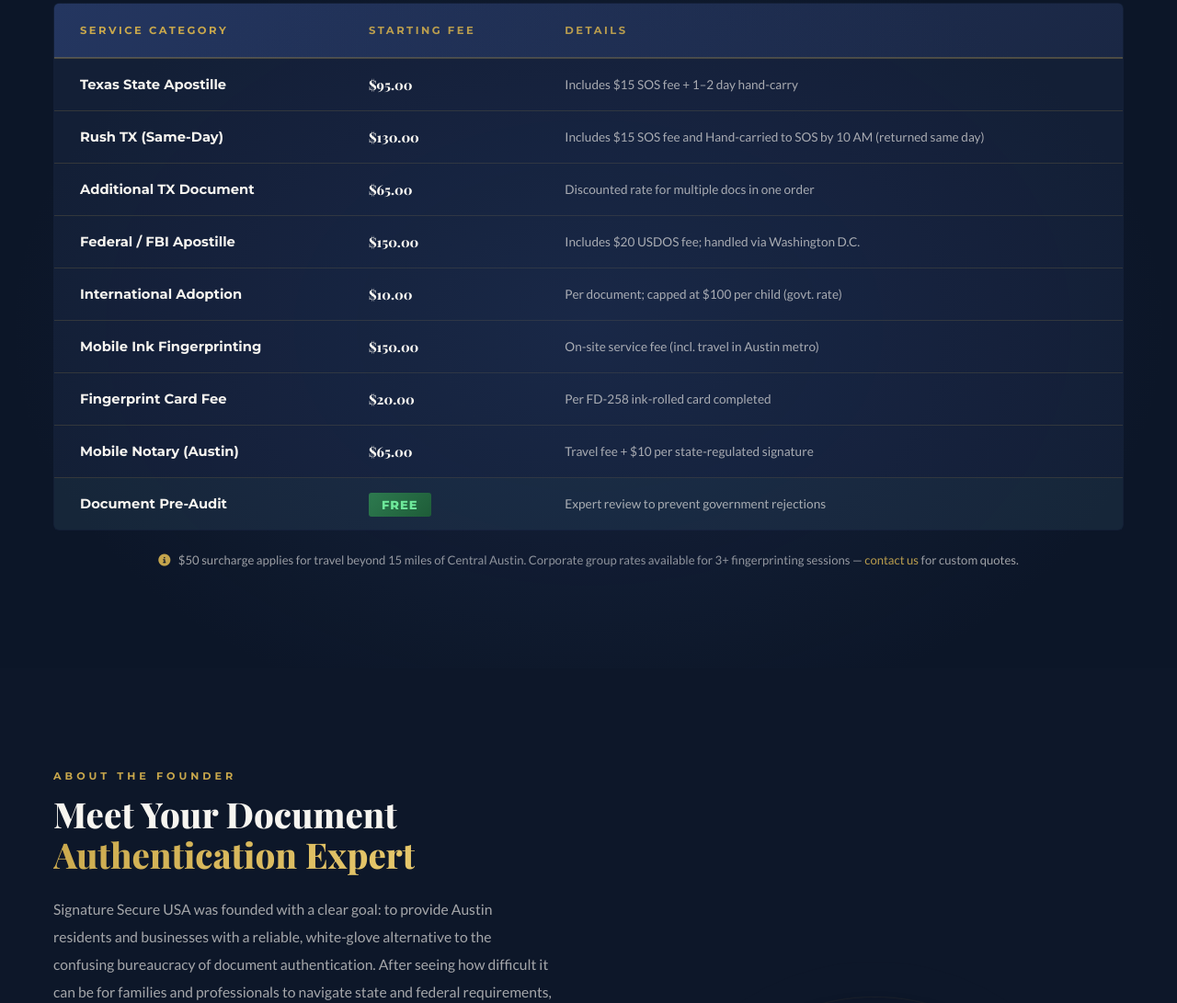
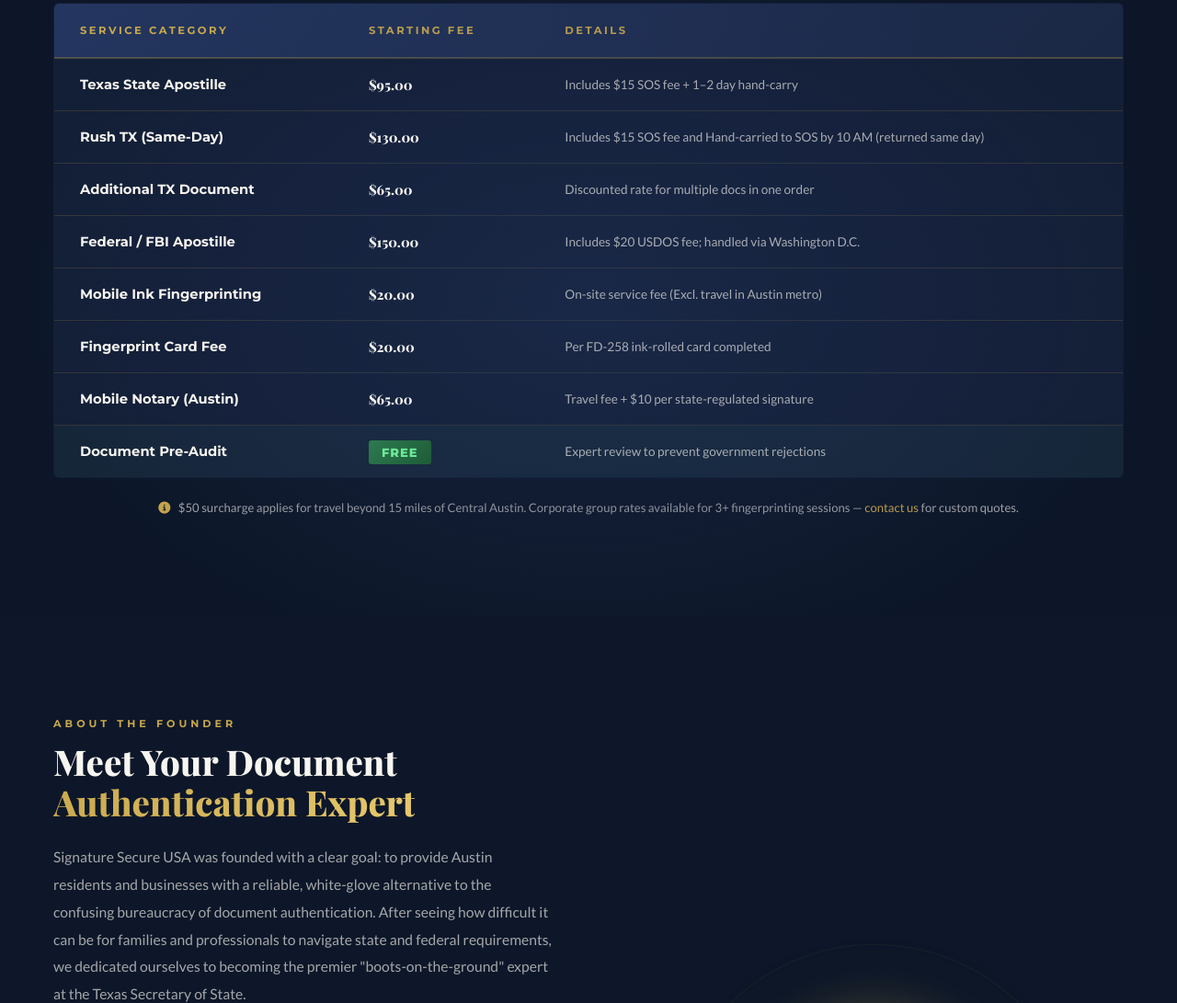
Before and after one commit to Mohammed-Farooq-Akber/signaturesecure, a website: page public/index.html in a window 1280 px wide. Shown: the part 3477-4568 px from the top of the page at 92% size. Drawn offline with nearby package versions, Linux system fonts and the light colour scheme.

Commit message:
Update pricing details in index.html
Removed International Adoption fees and updated Mobile Ink Fingerprinting pricing.

```diff
--- a/public/index.html
+++ b/public/index.html
@@ -356,14 +356,9 @@
                             <td>Includes $20 USDOS fee; handled via Washington D.C.</td>
                         </tr>
                         <tr class="table-row-animate">
-                            <td><strong>International Adoption</strong></td>
-                            <td class="price-cell">$10.00</td>
-                            <td>Per document; capped at $100 per child (govt. rate)</td>
-                        </tr>
-                        <tr class="table-row-animate">
                             <td><strong>Mobile Ink Fingerprinting</strong></td>
-                            <td class="price-cell">$150.00</td>
-                            <td>On-site service fee (incl. travel in Austin metro)</td>
+                            <td class="price-cell">$20.00</td>
+                            <td>On-site service fee (Excl. travel in Austin metro)</td>
                         </tr>
                         <tr class="table-row-animate">
                             <td><strong>Fingerprint Card Fee</strong></td>
```
